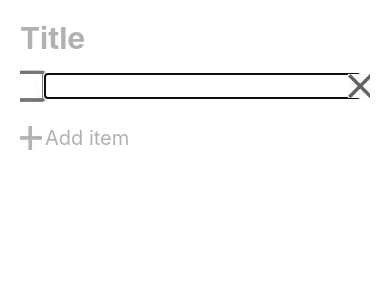
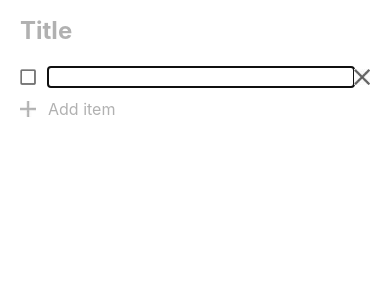
Before and after one commit to jacwah/spark, a React Native app: screen / in a window 390 px wide. Shown: the top 300 px of the page. Built offline with nearby package versions, Linux system fonts and the light colour scheme.

Commit message:
Adjustments after android test

```diff
--- a/components/AddItemRow.js
+++ b/components/AddItemRow.js
@@ -9,7 +9,7 @@ export default function AddItemRow(props) {
   return (
     <TouchableWithoutFeedback onPress={props.onAddItem}>
       <View>
-        <CheckListRow before={<Image source={icons.add}/>}>
+        <CheckListRow before={<Image style={styles.icon} source={icons.add}/>}>
           <Text style={{color: colors.subdued, ...styles.defaultText}}>Add item</Text>
         </CheckListRow>
       </View>
--- a/components/CheckList.js
+++ b/components/CheckList.js
@@ -37,7 +37,7 @@ export default class CheckList extends React.Component {
 
   render() {
     return (
-      <View>
+      <View style={{flex: 1}}>
         <FlatList
           data={this.state.items}
           // Without this remove taps are ignored
@@ -59,7 +59,7 @@ export default class CheckList extends React.Component {
               checked={item.checked}
               // I would like to remove these binds, but none of the
               // alternatives seem as nice.
-              onRemove={this.removeItemAndFocusPrevious.bind(this, item.key)}
+              onRemove={this.removeItemAndFocusNext.bind(this, item.key)}
               onAddItem={this.addItemAfter.bind(this, item.key)}
               onCheckToggle={this.toggleChecked.bind(this, item.key)}
               onChangeText={this.setText.bind(this, item.key)}/>
@@ -117,12 +117,12 @@ export default class CheckList extends React.Component {
     });
   }
 
-  removeItemAndFocusPrevious(key) {
+  removeItemAndFocusNext(key) {
     let nextFocus = null;
     this.setState(({items}) => ({items:
       items.filter((item, index) => {
         if (item.key === key) {
-          nextFocus = index - 1;
+          nextFocus = index;
           return false;
         }
         return true;
@@ -130,8 +130,8 @@ export default class CheckList extends React.Component {
     }), () => {
       delete this.inputRefs[key];
       if (this.state.items.length > 0) {
-        if (nextFocus < 0)
-          nextFocus = 0;
+        if (nextFocus >= this.state.items.length)
+          nextFocus = this.state.items.length - 1;
         const ref = this.inputRefs[this.state.items[nextFocus].key];
         ref.current.focus();
       }
--- a/components/CheckListItem.js
+++ b/components/CheckListItem.js
@@ -55,12 +55,11 @@ export default class CheckListItem extends React.Component {
     if (this.state.removable)
       remove = (
         <TouchableWithoutFeedback onPress={this.props.onRemove}>
-          <Image source={icons.remove}/>
+          <Image style={styles.icon} source={icons.remove}/>
         </TouchableWithoutFeedback>
       );
     const check = (
       <Checkmark
-        style={{flex:1}}
         onToggle={this.props.onCheckToggle}
         checked={this.props.checked}/>
     );
@@ -68,7 +67,7 @@ export default class CheckListItem extends React.Component {
     return (
       <CheckListRow before={check} after={remove}>
         <TextInput
-          style={styles.defaultText}
+          style={{padding: 0, ...styles.defaultText}}
           value={this.props.text}
           autoFocus={true}
           ref={this.props.inputRef}
--- a/components/CheckListRow.js
+++ b/components/CheckListRow.js
@@ -9,7 +9,7 @@ export default function CheckListRow(props) {
         <View style={styles.checkListRowEnd}>
           {props.before}
         </View>
-        <View style={{flex: 1, marginLeft: 15}}>
+        <View style={{flex: 1, marginLeft: 12}}>
           {props.children}
         </View>
         {props.after &&
--- a/components/Checkmark.js
+++ b/components/Checkmark.js
@@ -1,13 +1,14 @@
 import React from 'react';
 import {TouchableOpacity, Image} from 'react-native';
 import PropTypes from 'prop-types';
+import {styles} from '../styles';
 import icons from '../icons';
 
 export default function Checkmark(props) {
   let icon = props.checked ? icons.checked : icons.unchecked;
   return (
     <TouchableOpacity activeOpacity={0.5} onPress={props.onToggle}>
-      <Image source={icon}/>
+      <Image style={styles.icon} source={icon}/>
     </TouchableOpacity>
   );
 }
--- a/components/ListTitle.js
+++ b/components/ListTitle.js
@@ -6,7 +6,7 @@ import {styles} from '../styles';
 export default function ListTitle(props) {
   return (
     <TextInput
-      style={{marginBottom: 20, marginTop: 20, ...styles.titleText}}
+      style={{marginVertical: 16, padding: 0, ...styles.titleText}}
       placeholder={'Title'}
       placeholderTextColor={'#b1b1b1'}
       value={props.value}
--- a/styles.js
+++ b/styles.js
@@ -2,26 +2,27 @@ import {StyleSheet} from 'react-native';
 
 export const styles = StyleSheet.create({
   checkListRow: {
-    flex: 0,
+    flex: 1,
     flexDirection: 'row',
     justifyContent: 'flex-start',
     alignItems: 'center',
-    margin: 10,
+    marginVertical: 6,
   },
   checkListRowEnd: {
-    width: 32,
-    height: 32,
-    flex: 0,
     justifyContent: 'center',
-    alignItems: 'center'
+    alignItems: 'center',
   },
   titleText: {
-    fontSize: 30,
+    fontSize: 24,
     fontWeight: 'bold'
   },
   defaultText: {
-    fontSize: 20,
-  }
+    fontSize: 16,
+  },
+  icon: {
+    width: 16,
+    height: 16,
+  },
 });
 
 export const colors = {
```
